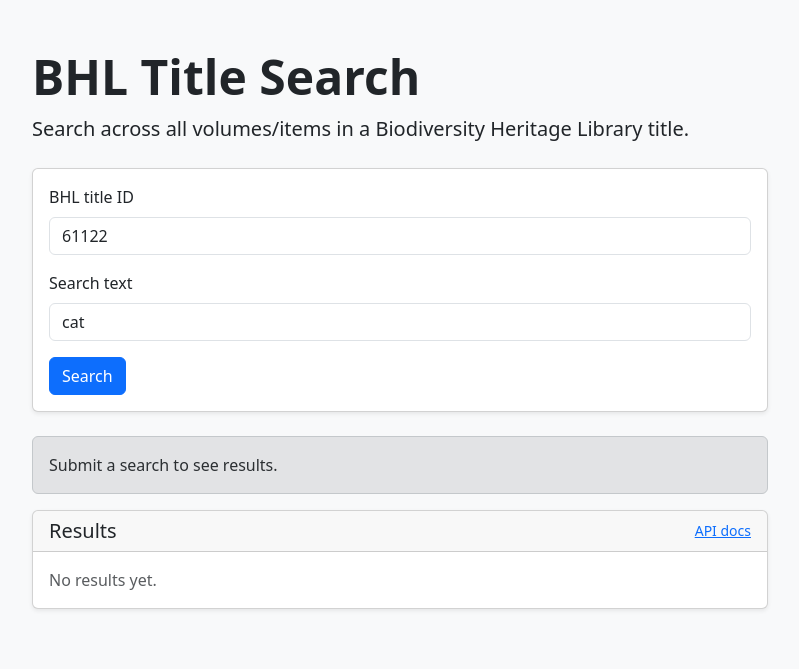
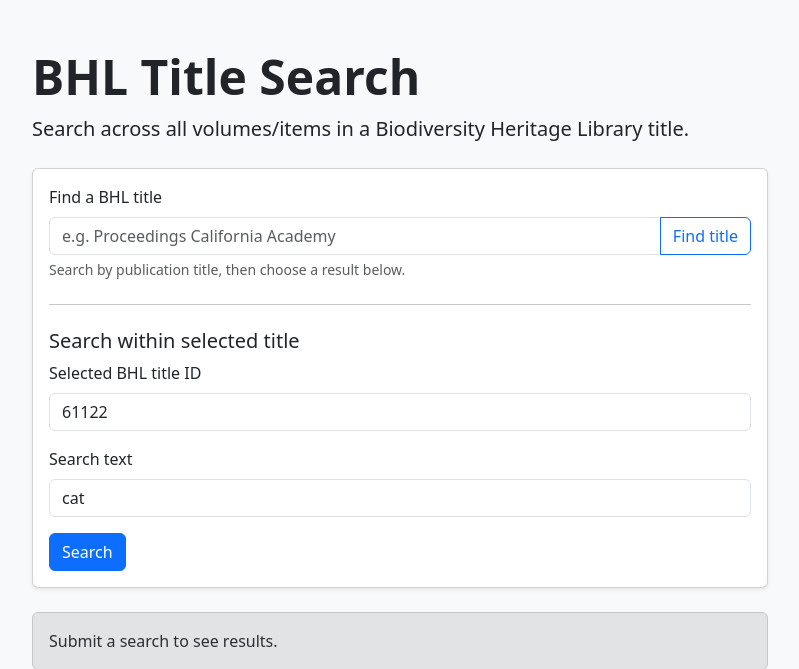
Before and after one commit to dev4pgh/bhl-title-search, a FastAPI app: page / in a window 1280 px wide. Shown: the top 669 px of the page, without its empty margins (240-1039 px from the left). Before the commit the page ends 610 px from the top, so only its background shows below. Run offline with FastAPI, Linux system fonts and the light colour scheme.

Commit message:
Add title lookup UI

```diff
--- a/app/static/app.js
+++ b/app/static/app.js
@@ -4,6 +4,10 @@ const resultsEl = document.querySelector("#results");
 const searchButton = document.querySelector("#search-button");
 const searchSpinner = document.querySelector("#search-spinner");
 const searchButtonText = document.querySelector("#search-button-text");
+const titleLookupForm = document.querySelector("#title-lookup-form");
+const titleLookupResultsEl = document.querySelector("#title-lookup-results");
+const titleLookupButton = document.querySelector("#title-lookup-button");
+const titleIdInput = document.querySelector("#title-id");
 
 function setStatus(message, type) {
   statusEl.textContent = message;
@@ -206,6 +210,112 @@ function renderResults(data) {
   }
 }
 
+function clearTitleLookupResults() {
+  titleLookupResultsEl.replaceChildren();
+  titleLookupResultsEl.classList.add("d-none");
+}
+
+function formatCandidateSubtitle(candidate) {
+  const parts = [];
+
+  if (candidate.authors && candidate.authors.length > 0) {
+    parts.push(candidate.authors.join(", "));
+  }
+
+  if (candidate.date) {
+    parts.push(candidate.date);
+  }
+
+  if (candidate.genre) {
+    parts.push(candidate.genre);
+  }
+
+  return parts.join(" · ");
+}
+
+function createTitleCandidateButton(candidate) {
+  const button = document.createElement("button");
+  button.type = "button";
+  button.className = "list-group-item list-group-item-action";
+
+  const title = document.createElement("div");
+  title.className = "fw-semibold";
+  title.textContent = candidate.title || `BHL title ${candidate.title_id}`;
+
+  const subtitle = document.createElement("div");
+  subtitle.className = "small text-body-secondary";
+  subtitle.textContent = formatCandidateSubtitle(candidate);
+
+  const meta = document.createElement("div");
+  meta.className = "small text-body-secondary";
+  meta.textContent = `Title ID: ${candidate.title_id}`;
+
+  button.appendChild(title);
+
+  if (subtitle.textContent) {
+    button.appendChild(subtitle);
+  }
+
+  button.appendChild(meta);
+
+  button.addEventListener("click", () => {
+    titleIdInput.value = candidate.title_id;
+    setStatus(`Selected title: ${candidate.title || candidate.title_id}`, "secondary");
+  });
+
+  return button;
+}
+
+function renderTitleCandidates(candidates) {
+  clearTitleLookupResults();
+
+  if (!candidates || candidates.length === 0) {
+    titleLookupResultsEl.classList.remove("d-none");
+
+    const empty = document.createElement("div");
+    empty.className = "list-group-item text-body-secondary";
+    empty.textContent = "No matching BHL titles found.";
+    titleLookupResultsEl.appendChild(empty);
+    return;
+  }
+
+  titleLookupResultsEl.classList.remove("d-none");
+
+  for (const candidate of candidates) {
+    titleLookupResultsEl.appendChild(createTitleCandidateButton(candidate));
+  }
+}
+
+titleLookupForm.addEventListener("submit", async (event) => {
+  event.preventDefault();
+
+  const formData = new FormData(titleLookupForm);
+  const params = new URLSearchParams(formData);
+
+  titleLookupButton.disabled = true;
+  setStatus("Searching BHL titles...", "info");
+  clearTitleLookupResults();
+
+  try {
+    const response = await fetch(`/api/bhl-title-lookup?${params}`);
+    const data = await response.json();
+
+    if (!response.ok) {
+      setStatus("Title lookup failed.", "danger");
+      renderTitleCandidates([]);
+      return;
+    }
+
+    setStatus(`Found ${data.candidate_count} candidate title(s).`, "success");
+    renderTitleCandidates(data.candidates);
+  } catch (error) {
+    setStatus("Title lookup failed.", "danger");
+    renderTitleCandidates([]);
+  } finally {
+    titleLookupButton.disabled = false;
+  }
+});
+
 form.addEventListener("submit", async (event) => {
   event.preventDefault();
 
--- a/app/templates/index.html
+++ b/app/templates/index.html
@@ -22,9 +22,29 @@
 
                 <div class="card shadow-sm mb-4">
                     <div class="card-body">
+                        <form id="title-lookup-form" class="mb-4">
+                            <label for="title-query" class="form-label">Find a BHL title</label>
+                            <div class="input-group">
+                                <input id="title-query" name="title" type="search" class="form-control"
+                                    placeholder="e.g. Proceedings California Academy" autocomplete="off">
+                                <button id="title-lookup-button" type="submit" class="btn btn-outline-primary">
+                                    Find title
+                                </button>
+                            </div>
+                            <div class="form-text">
+                                Search by publication title, then choose a result below.
+                            </div>
+                        </form>
+
+                        <div id="title-lookup-results" class="list-group mb-4 d-none"></div>
+
+                        <hr class="my-4">
+
+                        <h2 class="h5">Search within selected title</h2>
+
                         <form id="search-form">
                             <div class="mb-3">
-                                <label for="title-id" class="form-label">BHL title ID</label>
+                                <label for="title-id" class="form-label">Selected BHL title ID</label>
                                 <input id="title-id" name="title_id" type="number" class="form-control"
                                     value="{{ example_title_id }}" required>
                             </div>
```
